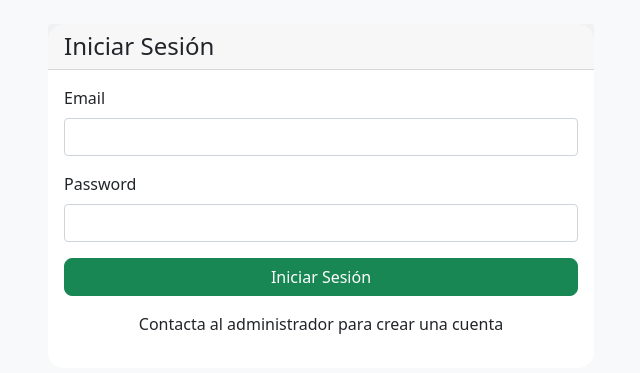
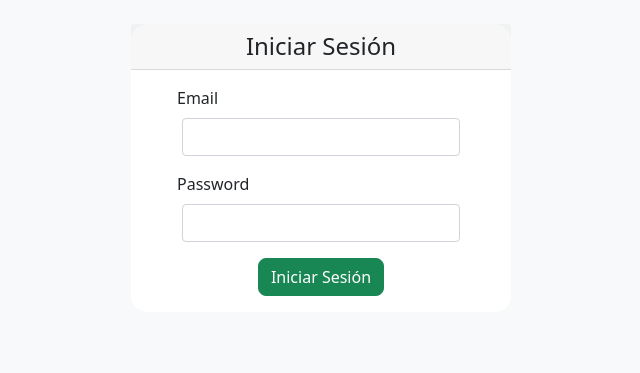
Before and after one commit to rherrera94/FrontendPV, a Flask app: page /login in a window 1280 px wide. Shown: the part 62-435 px from the top of the page, without its empty margins (319-959 px from the left). Run offline with Flask 3, Linux system fonts and the light colour scheme.

Commit message:
Arreglos al css

```diff
--- a/static/css/style.css
+++ b/static/css/style.css
@@ -50,3 +50,17 @@ h2 {
     font-weight: bold;
     font-size: 1.5rem;
 }
+.ajuste{
+    max-width:380px;
+    margin:auto;
+}
+.card-body .form-control{
+    width:80%;
+    margin: 0 auto;
+}
+.card-body .form-label {
+  display: block;
+  text-align: left;
+  width: 100%;
+  margin-left:30px;
+}
--- a/templates/login.html
+++ b/templates/login.html
@@ -5,9 +5,9 @@
 {% block content %}
 <div class="row justify-content-center">
     <div class="col-md-6">
-        <div class="card">
+        <div class="card ajuste">
             <div class="card-header">
-                <h4 class="card-title mb-0">Iniciar Sesión</h4>
+                <h4 class="card-title mb-0"><center>Iniciar Sesión</center></h4>
             </div>
             <div class="card-body">
                 <form method="POST">
@@ -23,6 +23,7 @@
                             </div>
                         {% endif %}
                     </div>
+
                     <div class="mb-3">
                         {{ form.password.label(class="form-label") }}
                         {{ form.password(class="form-control") }}
@@ -34,13 +35,11 @@
                             </div>
                         {% endif %}
                     </div>
+
                     <div class="d-grid">
-                        {{ form.submit(class="btn btn-success") }}
+                        <center>{{ form.submit(class="btn btn-success") }}</center>
                     </div>
                 </form>
-                <div class="text-center mt-3">
-                    <p>Contacta al administrador para crear una cuenta</p>
-                </div>
             </div>
         </div>
     </div>
```
